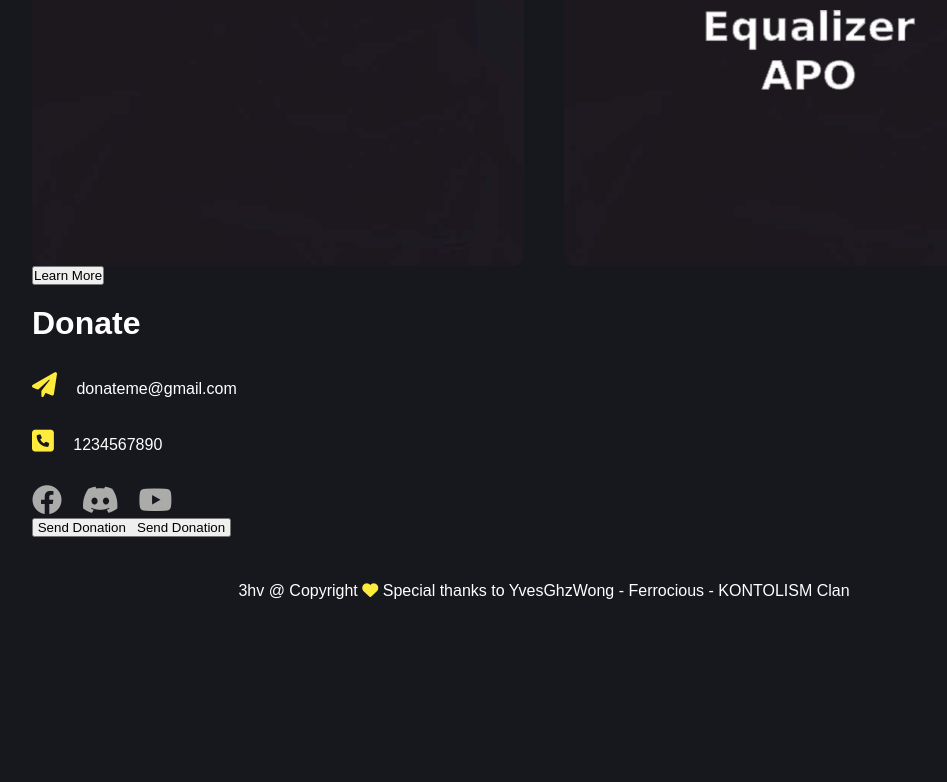
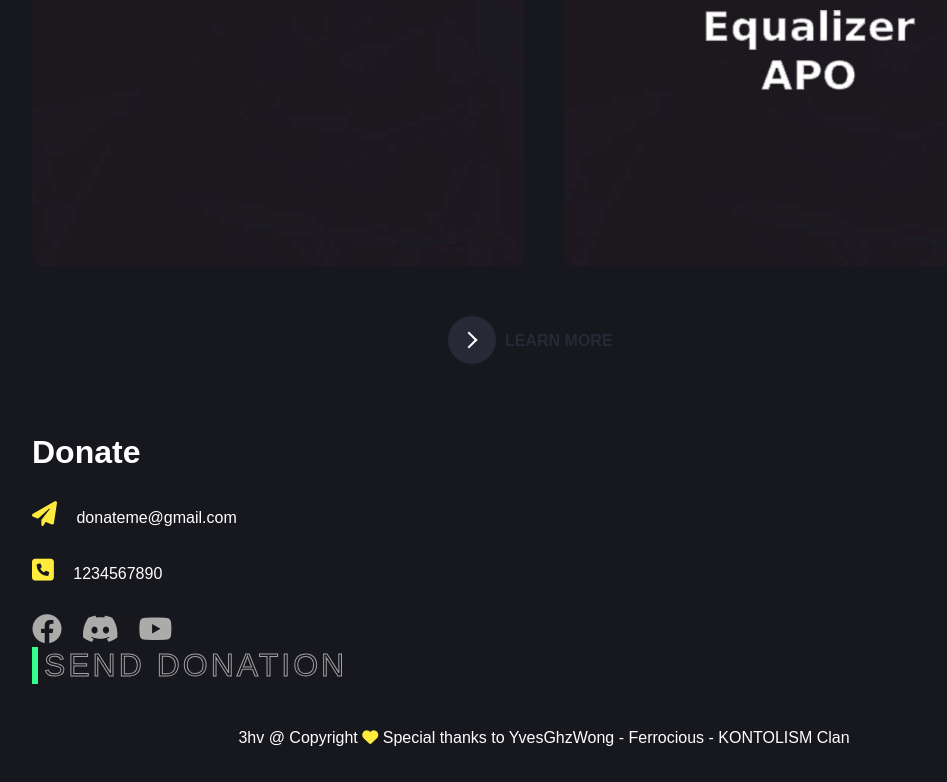
Before and after one commit to 3hvArts/Ghost-Mode-Guide-, a plain HTML site: page index.html in a window 1280 px wide. Shown: the part 2367-3149 px from the top of the page, without its empty margins (96-1043 px from the left). Before the commit the page ends 3002 px from the top, so only its background shows below. Drawn offline with Linux system fonts and the light colour scheme.

Commit message:
Update style.css

```diff
--- a/style.css
+++ b/style.css
@@ -258,43 +258,95 @@ nav ul li a:hover::after{
 .eq-apo:hover .layer{
   height: 100%;
 }
-.btn{
+button {
+  position: relative;
+  margin: 50px auto;
   display: block;
-  margin: 50px auto;
-  color: #fff;
   width: fit-content;
-  padding: 14px 50px;
+  cursor: pointer;
+  outline: none;
+  border: 0;
   text-decoration: none;
-  text-align: center;
-  line-height: 2em;
-  background: linear-gradient(90deg,#03a9f4,#f441a5,#ffeb3b,#03a9f4);
-  background-size: 300%;
-  border-radius: 30px;
-  z-index: 1;
-}
-.btn:hover {
-  animation: ani 8s linear infinite;
-  border: none;
+  background: transparent;
+  padding: 0;
+  font-size: inherit;
+  font-family: inherit;
  }
 
-@keyframes ani {
-  0% {
-    background-position: 0%;
+ button.learn-more {
+  width: 12rem;
+  height: auto;
  }
 
-  100% {
-    background-position: 400%;
+ button.learn-more .circle {
+  transition: all 0.45s cubic-bezier(0.65, 0, 0.076, 1);
+  position: relative;
+  display: block;
+  margin: 0;
+  width: 3rem;
+  height: 3rem;
+  background: #282936;
+  border-radius: 1.625rem;
  }
+
+ button.learn-more .circle .icon {
+  transition: all 0.45s cubic-bezier(0.65, 0, 0.076, 1);
+  position: absolute;
+  top: 0;
+  bottom: 0;
+  margin: auto;
+  background: #fff;
  }
-.btn:before {
-  content: '';
+
+ button.learn-more .circle .icon.arrow {
+  transition: all 0.45s cubic-bezier(0.65, 0, 0.076, 1);
+  left: 0.625rem;
+  width: 1.125rem;
+  height: 0.125rem;
+  background: none;
+ }
+
+ button.learn-more .circle .icon.arrow::before {
   position: absolute;
-  top: -5px;
-  left: -5px;
-  right: -5px;
-  bottom: -5px;
-  z-index: -1;
+  content: "";
+  top: -0.29rem;
+  right: 0.0625rem;
+  width: 0.625rem;
+  height: 0.625rem;
+  border-top: 0.125rem solid #fff;
+  border-right: 0.125rem solid #fff;
+  transform: rotate(45deg);
  }
+
+ button.learn-more .button-text {
+  transition: all 0.45s cubic-bezier(0.65, 0, 0.076, 1);
+  position: absolute;
+  top: 0;
+  left: 0;
+  right: 0;
+  bottom: 0;
+  padding: 0.75rem 0;
+  margin: 0 0 0 1.85rem;
+  color: #282936;
+  font-weight: 700;
+  line-height: 1.6;
+  text-align: center;
+  text-transform: uppercase;
+ }
+
+ button:hover .circle {
+  width: 100%;
+ }
+
+ button:hover .circle .icon.arrow {
+  background: #fff;
+  transform: translate(1rem, 0);
+ }
+
+ button:hover .button-text {
+  color: #fff;
+ }
+
 /*--------Donation-------*/
 .Donate-left{
   flex-basis: 35%;
@@ -322,10 +374,49 @@ nav ul li a:hover::after{
   color: #ffeb3b;
   transform: translateY(-5px);
 }
-.btn btn2{
-  display: inline-block;
-  background: #ffeb3b;
+/* === removing default button style ===*/
+.button2 {
+  margin: 0;
+  background: transparent;
+  padding: 0;
+  border: none;
 }
+
+/* button styling */
+.button2 {
+  --border-right: 6px;
+  --text-stroke-color: rgba(255,255,255,0.6);
+  --animation-color: #37FF8B;
+  --fs-size: 2em;
+  letter-spacing: 3px;
+  text-decoration: none;
+  font-size: var(--fs-size);
+  font-family: "Arial";
+  position: relative;
+  text-transform: uppercase;
+  color: transparent;
+  -webkit-text-stroke: 1px var(--text-stroke-color);
+}
+/* this is the text, when you hover on button */
+.hover-text {
+  position: absolute;
+  box-sizing: border-box;
+  content: attr(data-text);
+  color: var(--animation-color);
+  width: 0%;
+  inset: 0;
+  border-right: var(--border-right) solid var(--animation-color);
+  overflow: hidden;
+  transition: 0.5s;
+  -webkit-text-stroke: 1px var(--animation-color);
+}
+/* hover */
+.button2:hover .hover-text {
+  width: 100%;
+  filter: drop-shadow(0 0 23px var(--animation-color))
+}
+
+
 .copyright{
   width: 100%;
   text-align: center;
@@ -358,7 +449,7 @@ nav .fas{
     font-size: 25px;
   }
   nav ul{
-    background: #f5821f;
+    background: #ffeb3b;
     position: fixed;
     top: 0;
     right: -200px;
@@ -397,7 +488,7 @@ nav .fas{
     font-size: 11px;
     margin-right: 20px;
   }
-  .contact-left, .contact-right{
+  .contact-left{
     flex-basis: 100%;
   }
   .copyright{
```
Lines whose indentation alone changed are shown as unchanged.
